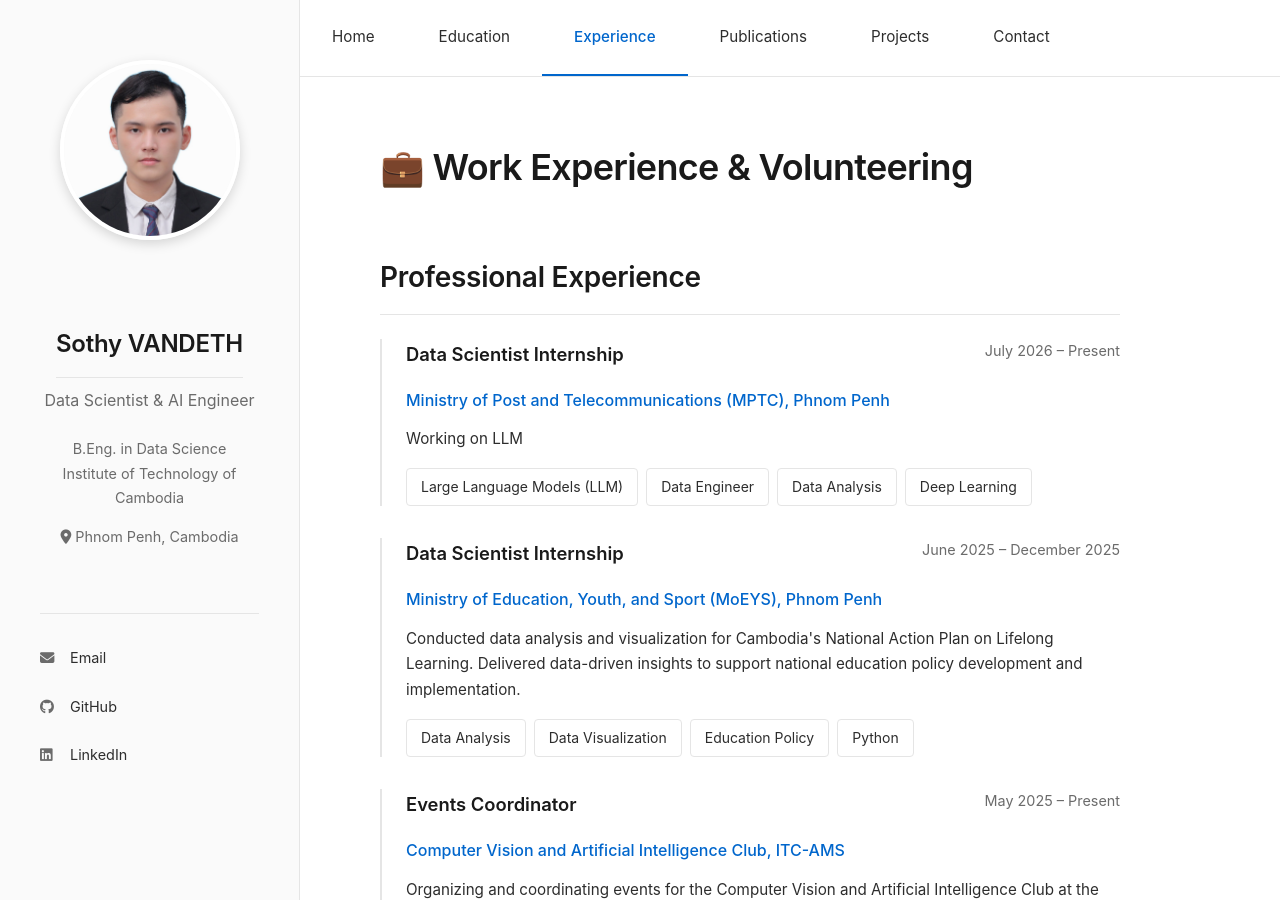
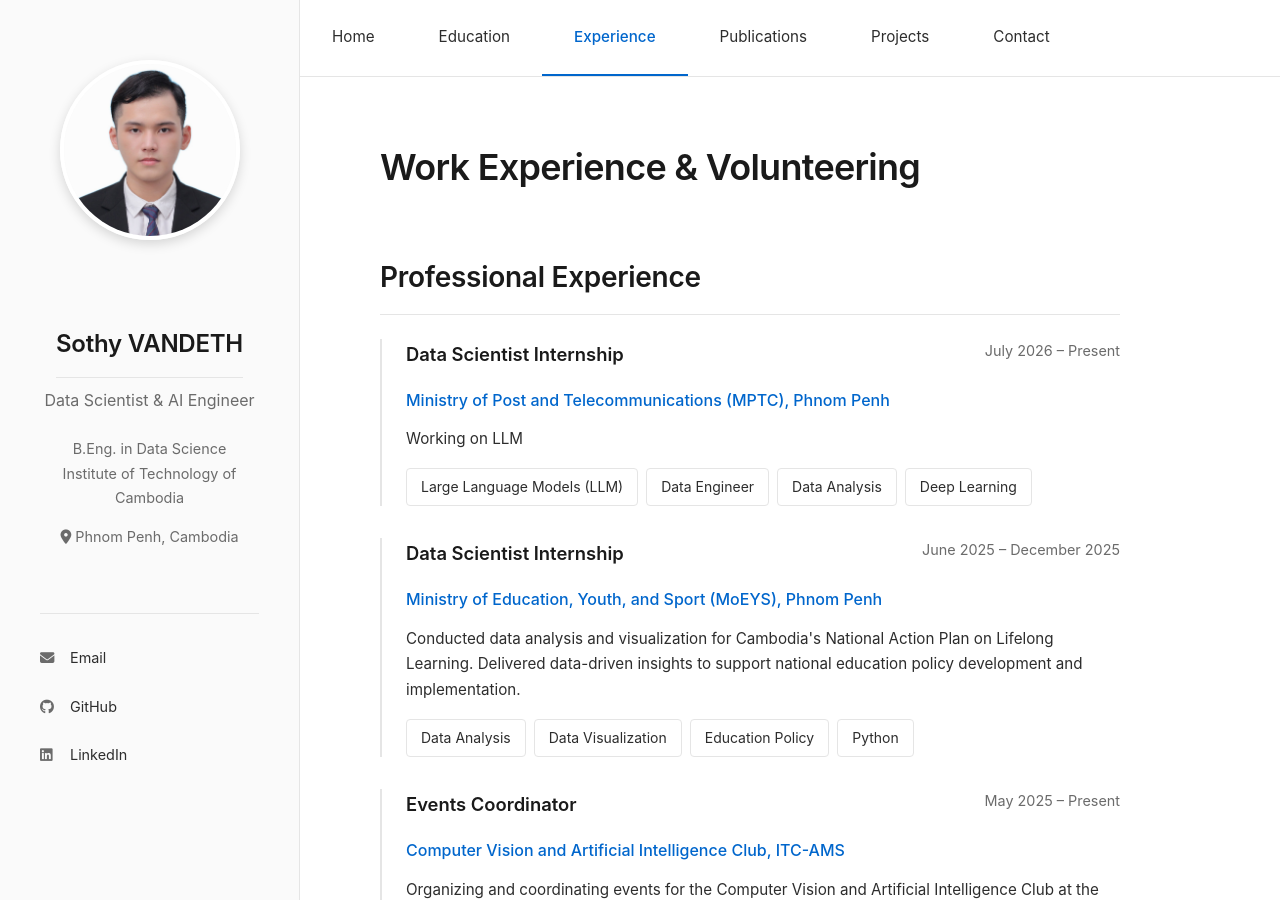
Before and after one commit to sothy8/sothy8.github.io, a Jekyll site: the page built from experience.md, in a window 1280 px wide and 900 px high. Built offline with Jekyll 4.4.1, drawn with Linux system fonts in a browser that asks for light colours; some of the changed text lies outside the part shown.

```diff
--- a/experience.md
+++ b/experience.md
@@ -4,7 +4,7 @@ title: Experience - Sothy VANDETH
 permalink: /experience/
 ---
 
-# 💼 Work Experience & Volunteering
+# Work Experience & Volunteering
 
 ## Professional Experience
 
@@ -121,7 +121,7 @@ permalink: /experience/
 
 <div class="experience-item">
   <div class="experience-header">
-    <h3>📚 Volunteer</h3>
+    <h3>Volunteer</h3>
     <span class="period">December 19–22, 2024</span>
   </div>
   <p class="company">Cambodia Book Fair 2024, Phnom Penh</p>
@@ -130,7 +130,7 @@ permalink: /experience/
 
 <div class="experience-item">
   <div class="experience-header">
-    <h3>🌐 Volunteer</h3>
+    <h3>Volunteer</h3>
     <span class="period">June 25, 2024</span>
   </div>
   <p class="company">Cambodia Cyber University Network (CCUN) Launch at ITC</p>
```
